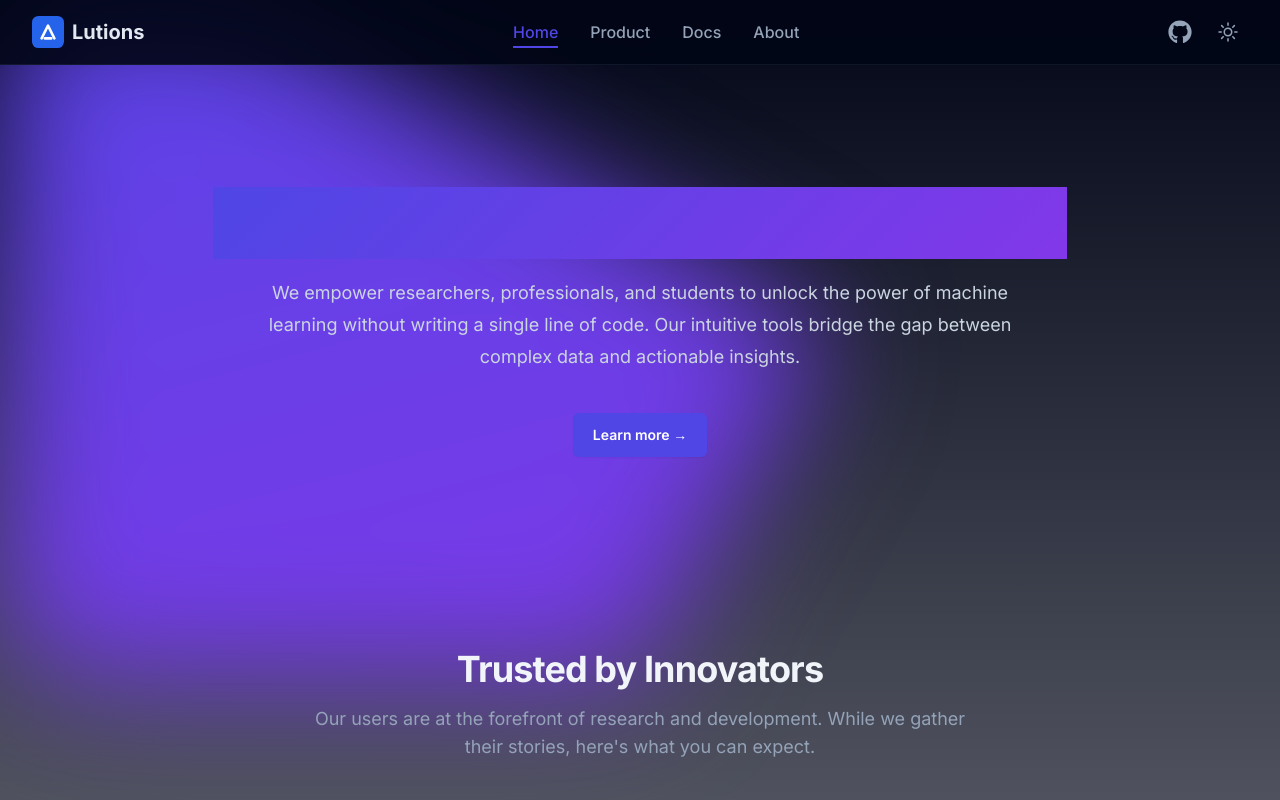
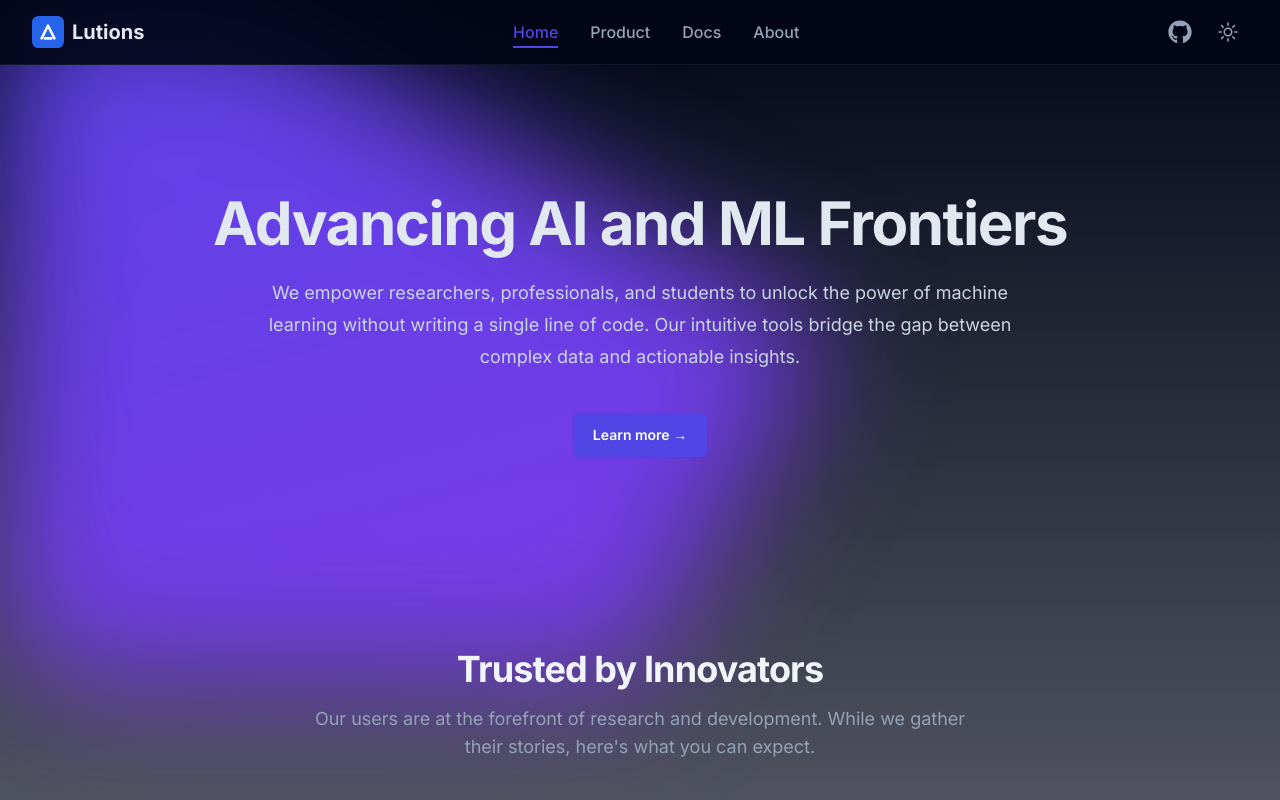
Before and after one commit to Dv04/Lutions-site, a Next.js app: page / in a window 1280 px wide. Shown: the top 800 px of the page. Built offline with nearby package versions, Linux system fonts and the light colour scheme.

Commit message:
Refactor TeamSection and HeroSection for improved layout and readability; comment out Sahil Kadiwala from TeamMembers

```diff
--- a/src/app/(components)/pages/about/TeamSection.tsx
+++ b/src/app/(components)/pages/about/TeamSection.tsx
@@ -3,7 +3,7 @@ import Image from "next/image";
 
 export default function TeamSection() {
     return (
-      <div className="grid grid-cols-1 gap-8 sm:grid-cols-2 lg:grid-cols-3 xl:grid-cols-5">
+      <div className="grid grid-cols-1 gap-8 sm:grid-cols-2 lg:grid-cols-3 xl:grid-cols-4">
         {TeamMembers.map((person) => (
           <div key={person.name} className="flex flex-col text-center bg-white/50 dark:bg-neutral-900/50 backdrop-blur-lg p-6 rounded-lg border border-neutral-200 dark:border-neutral-800 shadow-sm transition-all duration-300 hover:shadow-lg hover:-translate-y-1 hover:border-primary/50">
             <div> {/* Added a div to wrap content that shouldn't grow, if image is fixed size */}
--- a/src/app/(components)/pages/home/HeroSection.tsx
+++ b/src/app/(components)/pages/home/HeroSection.tsx
@@ -4,10 +4,10 @@ import Section from "../../common/Section";
 export default function HeroSection() {
   return (
     <Section className="text-center pt-24 sm:pt-32">
-      <h1 className="text-4xl font-bold tracking-tight text-neutral-900 dark:text-neutral-100 sm:text-6xl">
-        <span className="hero-gradient-bg bg-clip-text text-transparent">
+      <h1 className="text-4xl font-bold tracking-tight sm:text-6xl">
+        {/* <span className="hero-gradient-bg bg-clip-text"> */}
           Advancing AI and ML Frontiers
-        </span>
+        {/* </span> */}
       </h1>
       <p className="mt-6 text-lg max-w-3xl mx-auto leading-8 text-neutral-600 dark:text-neutral-300 animate-fade-in-slide-up" style={{ animationDelay: '0.3s' }}>
         We empower researchers, professionals, and students to unlock the power of machine learning without writing a single line of code. Our intuitive tools bridge the gap between complex data and actionable insights.
--- a/src/app/(lib)/constants.ts
+++ b/src/app/(lib)/constants.ts
@@ -26,12 +26,12 @@ export const TeamMembers = [
     imageUrl: "/assets/team/placeholder.png", // Placeholder
     expertise: "Placeholder: Proficient in data preprocessing, feature engineering, and ML algorithm optimization. Ensures high performance and accuracy of our ML solutions.",
   },
-  {
-    name: "Sahil Kadiwala",
-    role: "Core Member, Electrical Engineering",
-    imageUrl: "/assets/team/placeholder.png", // Placeholder
-    expertise: "Placeholder: Bridges the gap between hardware and software, specializing in sensor integration and data acquisition for ML applications in engineering.",
-  },
+  // {
+  //   name: "Sahil Kadiwala",
+  //   role: "Core Member, Electrical Engineering",
+  //   imageUrl: "/assets/team/placeholder.png", // Placeholder
+  //   expertise: "Placeholder: Bridges the gap between hardware and software, specializing in sensor integration and data acquisition for ML applications in engineering.",
+  // },
 ];
 
 // FROM: Lutions Predictor.pdf (Page 3)
```
